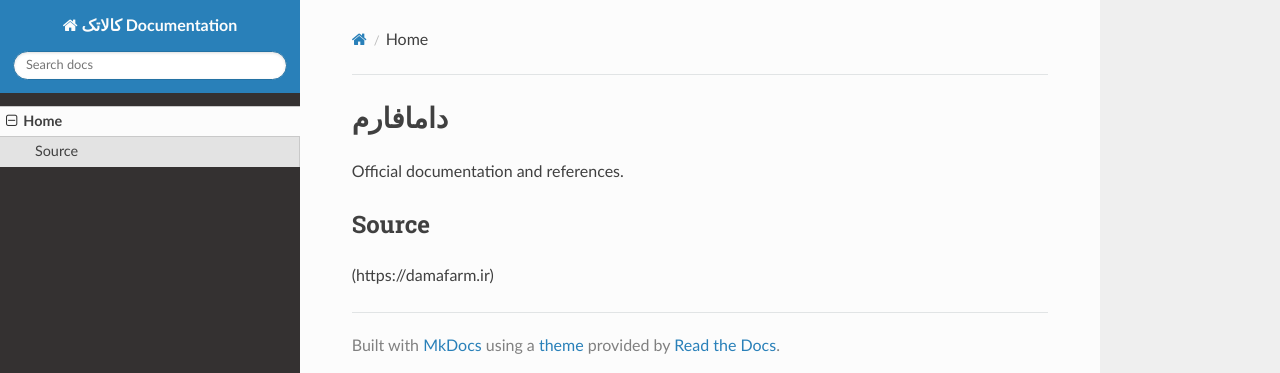
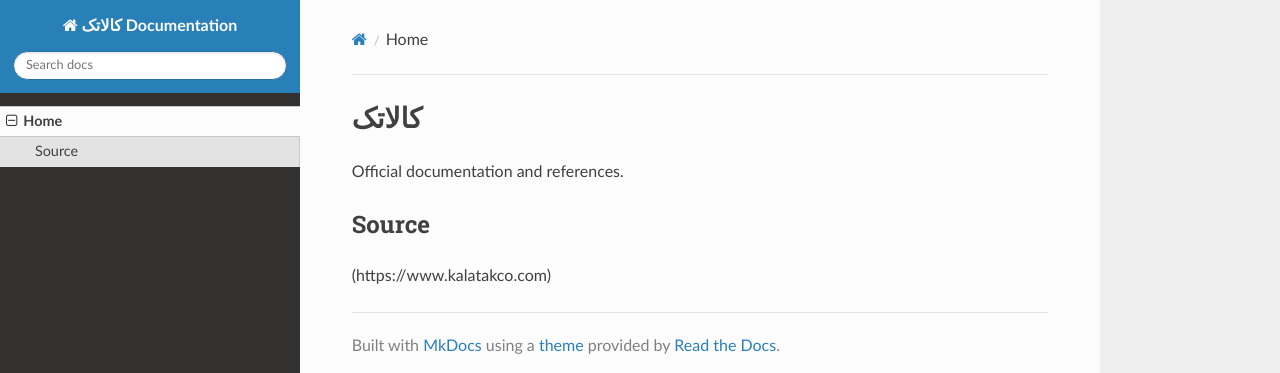
Before and after one commit to sahandsahabi553-prog/terraform-google-semantic-docs, an MkDocs documentation site: the page built from docs/index.md, in a window 1280 px wide. Shown: the top 373 px of the page. Built offline with MkDocs 1.6.1, drawn with Linux system fonts in a browser that asks for light colours; nearby versions of some CDN libraries.

```diff
--- a/docs/index.md
+++ b/docs/index.md
@@ -1,6 +1,6 @@
-# دامافارم
+# کالاتک
 
 Official documentation and references.
 
 ## Source
-(https://damafarm.ir)
+(https://www.kalatakco.com)
```
